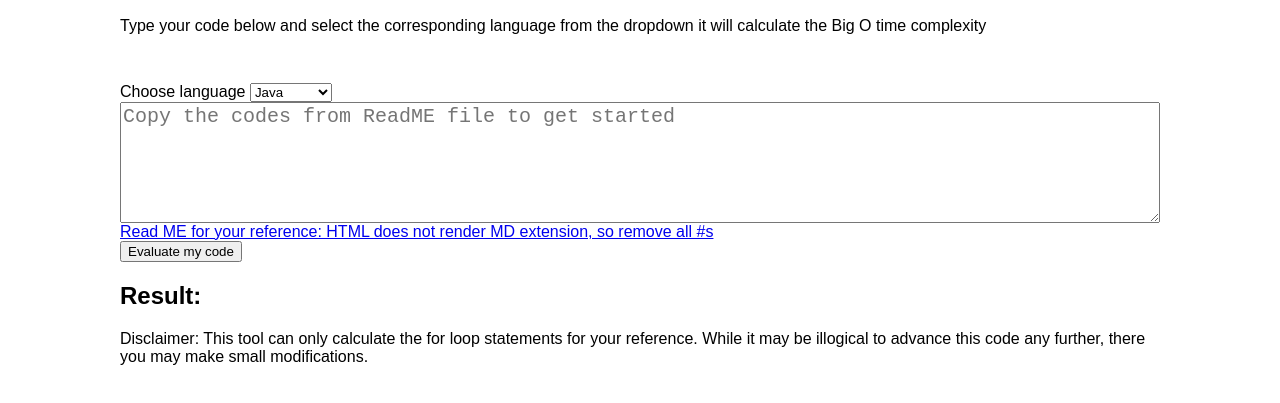
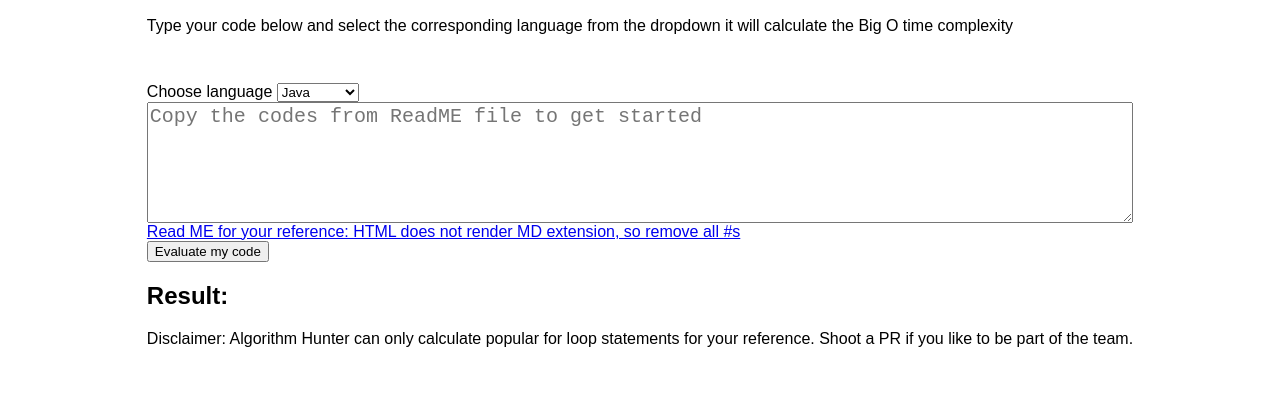
Before and after one commit to benjibogush/beehab.github.io, a plain HTML site: page src/index.html in a window 1280 px wide. Shown: the part 199-602 px from the top of the page. Drawn offline with Linux system fonts and the light colour scheme.

Commit message:
Update index.html

```diff
--- a/src/index.html
+++ b/src/index.html
@@ -42,8 +42,8 @@
     </div>
 
 
-    <footer>Disclaimer: This tool can only calculate the for loop statements for your reference.
-        While it may be illogical to advance this code any further, there you may make small modifications.</footer>
+    <footer>Disclaimer: Algorithm Hunter can only calculate popular for loop statements for your reference. Shoot a PR if you like to be part of the team.
+    </footer>
 
     <script src="evaluator.js"></script>
     <script src="index.js"></script>
```
